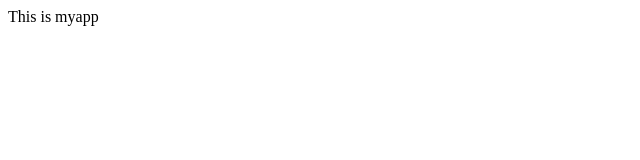
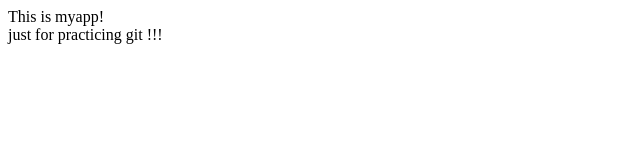
Before and after one commit to anubhavcu/sample, a plain HTML site: page index.html in a window 1280 px wide. Shown: the whole page, without its empty margins (0-640 px from the left). Drawn offline with Linux system fonts and the light colour scheme.

Commit message:
modified the file index.html | added app.js

```diff
--- a/index.html
+++ b/index.html
@@ -6,7 +6,8 @@
 </head>
 
 <body>
-    This is myapp
+    This is myapp!
+    <br> just for practicing git !!!
 </body>
 
 </html>
```
Also changed, not shown: app.js (added).
